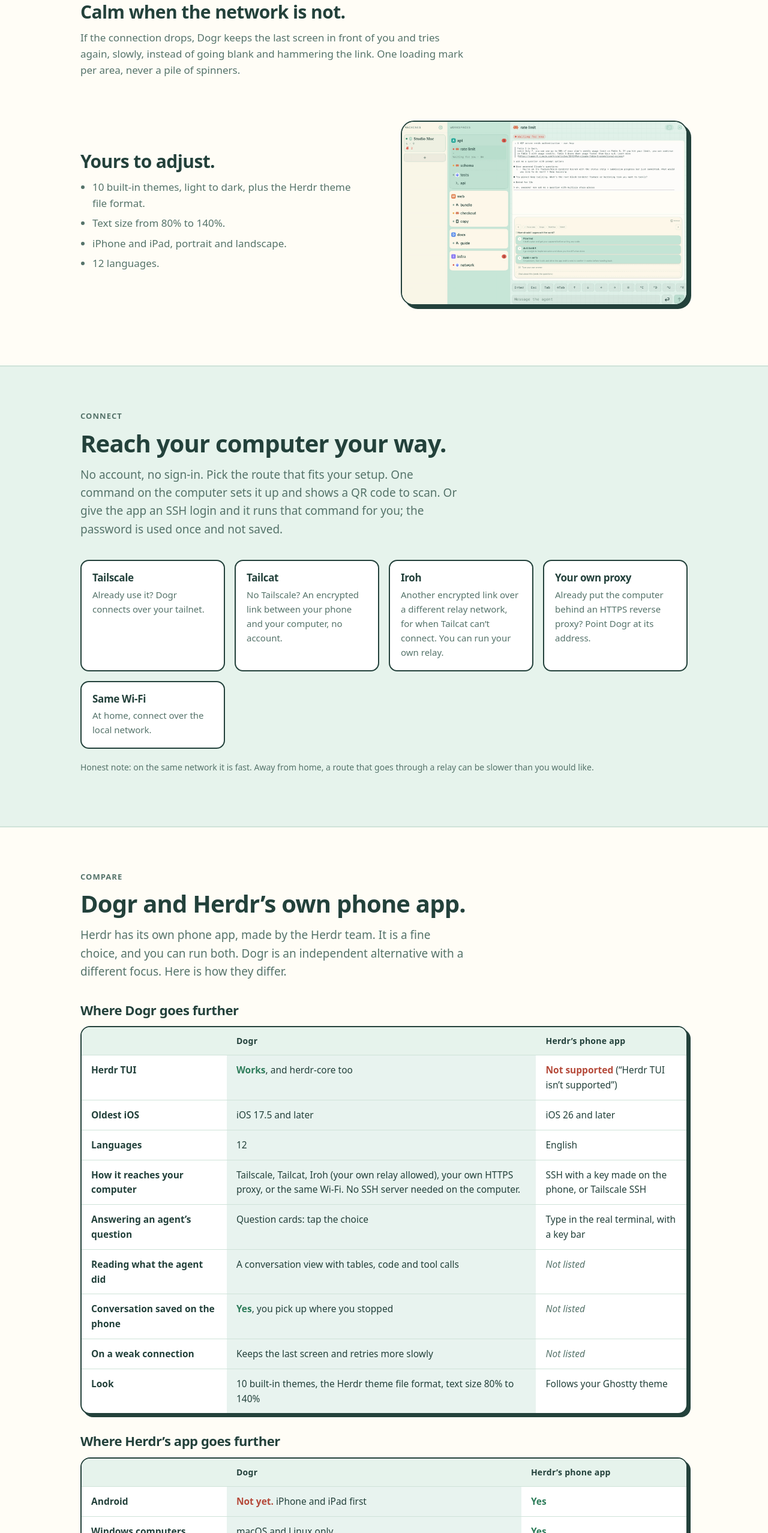
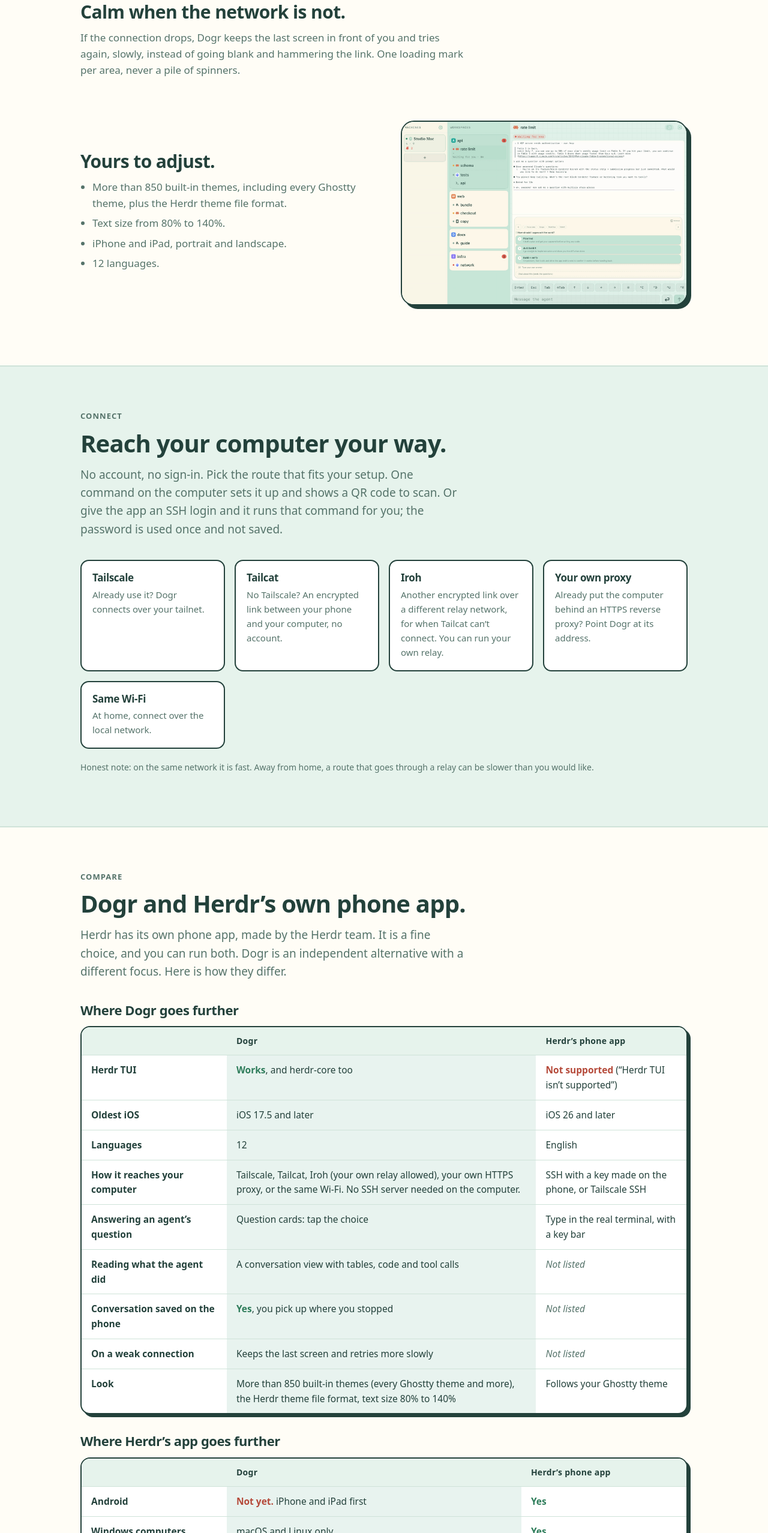
Before and after one commit to mithyer/dogr, a plain HTML site: page site/index.html in a window 1280 px wide. Shown: the part 3834-6389 px from the top of the page at 60% size. Drawn offline with Linux system fonts and the light colour scheme.

Commit message:
docs(site): say the app has more than 850 built-in themes, every Ghostty theme included

```diff
--- a/site/index.html
+++ b/site/index.html
@@ -116,7 +116,7 @@
       <div class="text">
         <h3>Yours to adjust.</h3>
         <ul>
-          <li>10 built-in themes, light to dark, plus the Herdr theme file format.</li>
+          <li>More than 850 built-in themes, including every Ghostty theme, plus the Herdr theme file format.</li>
           <li>Text size from 80% to 140%.</li>
           <li>iPhone and iPad, portrait and landscape.</li>
           <li>12 languages.</li>
@@ -164,7 +164,7 @@
           <tr><td>Reading what the agent did</td><td class="us">A conversation view with tables, code and tool calls</td><td class="unk">Not listed</td></tr>
           <tr><td>Conversation saved on the phone</td><td class="us"><span class="yes">Yes</span>, you pick up where you stopped</td><td class="unk">Not listed</td></tr>
           <tr><td>On a weak connection</td><td class="us">Keeps the last screen and retries more slowly</td><td class="unk">Not listed</td></tr>
-          <tr><td>Look</td><td class="us">10 built-in themes, the Herdr theme file format, text size 80% to 140%</td><td>Follows your Ghostty theme</td></tr>
+          <tr><td>Look</td><td class="us">More than 850 built-in themes (every Ghostty theme and more), the Herdr theme file format, text size 80% to 140%</td><td>Follows your Ghostty theme</td></tr>
         </tbody>
       </table>
     </div>
```
